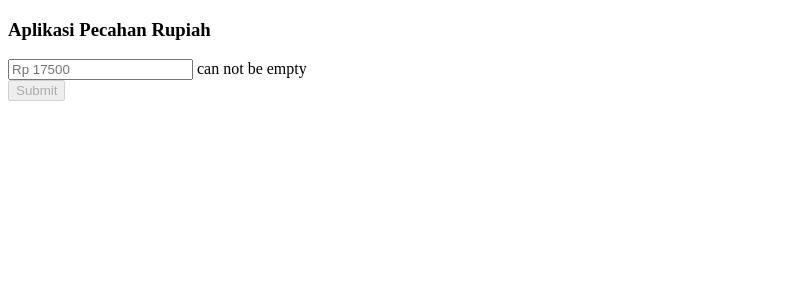
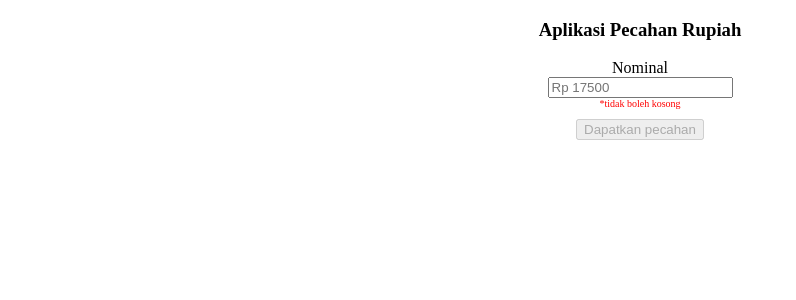
Before and after one commit to merlindasumardi/pecahan-rupiah, an Angular app: page / in a window 1280 px wide. Shown: the top 300 px of the page, without its empty margins (0-796 px from the left). Built offline with nearby package versions, Linux system fonts and the light colour scheme.

Commit message:
finalize

```diff
--- a/src/app/app.component.css
+++ b/src/app/app.component.css
@@ -0,0 +1,30 @@
+.container {
+    text-align: center;
+}
+
+span{
+    display: block;
+    color: red;
+    font-size: 10px;
+}
+
+input{
+    display: block;
+    margin: 0 auto;
+}
+
+.submit-btn{
+    margin-top: 10px;
+}
+
+.result-box{
+    margin: 10px;
+    text-align: center;
+    border: 1px dashed black;
+    border-radius: 4px;
+    max-width: auto;
+}
+
+.result-box label {
+    display: block;
+}
--- a/src/app/app.component.html
+++ b/src/app/app.component.html
@@ -1,17 +1,18 @@
 <div class="container">
   <h3>Aplikasi Pecahan Rupiah</h3>
 
-  <form (ngSubmit)="onSubmit()" [formGroup]="uangForm" action="" (keydown)="onPressEnter($event)" id="form">
+  <form (ngSubmit)="onSubmit()" [formGroup]="uangForm" action="" (keydown)="onPressEnter($event)" >
     <div class="form-group">
+      <label for="">Nominal</label>
       <input type="text" formControlName="uang" id="uang" placeholder="Rp 17500" class="form-control">
-      <span *ngIf="!uangForm.get('uang').valid && uangForm.get('uang').errors.required"> can not be empty </span>
-      <span *ngIf="!uangForm.get('uang').valid && uangForm.get('uang').errors.pattern">invalid input, you should .....</span>
+      <span *ngIf="!uangForm.get('uang').valid && uangForm.get('uang').errors.required"> *tidak boleh kosong </span>
+      <span *ngIf="!uangForm.get('uang').valid && uangForm.get('uang').errors.pattern">*invalid input, input tidak boleh mengandung spasi dan koma sebagai pemisah ribuan, Rp harus di depan, dan Rp harus di sertai nominal</span>
     </div>
 
-    <button type="submit" [disabled]="!uangForm.valid">Submit</button>
+    <button class="submit-btn" id="submit" type="submit" [disabled]="!uangForm.valid">Dapatkan pecahan</button>
   </form>
 </div>
 
-<div *ngFor="let data of pecahan">
-  <label for="" >{{data}}</label>
+<div  class="result-box" *ngIf="pecahan.length > 0">
+  <label for="" *ngFor="let data of pecahan">{{data}}</label>
 </div>
--- a/src/app/app.component.ts
+++ b/src/app/app.component.ts
@@ -10,7 +10,7 @@ export class AppComponent implements OnInit {
   title = 'pecahan-rupiah';
   uangForm: FormGroup;
   uangPattern = /^(\R\p)?\s?(\d+(\.\d{3})*|(\d+))(\,\d{0,2})?$/;
-
+  nominal: any;
   map = {
     100000: 0,
     50000: 0,
@@ -51,7 +51,7 @@ export class AppComponent implements OnInit {
 
   getPecahan(uang) {
     this.pecahan = [];
-    if (uang % 2 !== 0) {
+    if (uang % 50 !== 0 && uang < 50) {
       alert('Tidak dapat dihitung');
     }
 
--- a/src/app/app.module.ts
+++ b/src/app/app.module.ts
@@ -2,7 +2,7 @@ import { BrowserModule } from '@angular/platform-browser';
 import { NgModule } from '@angular/core';
 
 import { AppComponent } from './app.component';
-import { ReactiveFormsModule } from '../../node_modules/@angular/forms';
+import { ReactiveFormsModule, FormsModule } from '@angular/forms';
 
 @NgModule({
   declarations: [
@@ -10,7 +10,8 @@ import { ReactiveFormsModule } from '../../node_modules/@angular/forms';
   ],
   imports: [
     BrowserModule,
-    ReactiveFormsModule
+    ReactiveFormsModule,
+    FormsModule
   ],
   providers: [],
   bootstrap: [AppComponent]
```
Also changed, not shown: 5 other files (tests, documents, lock files or other folders).
